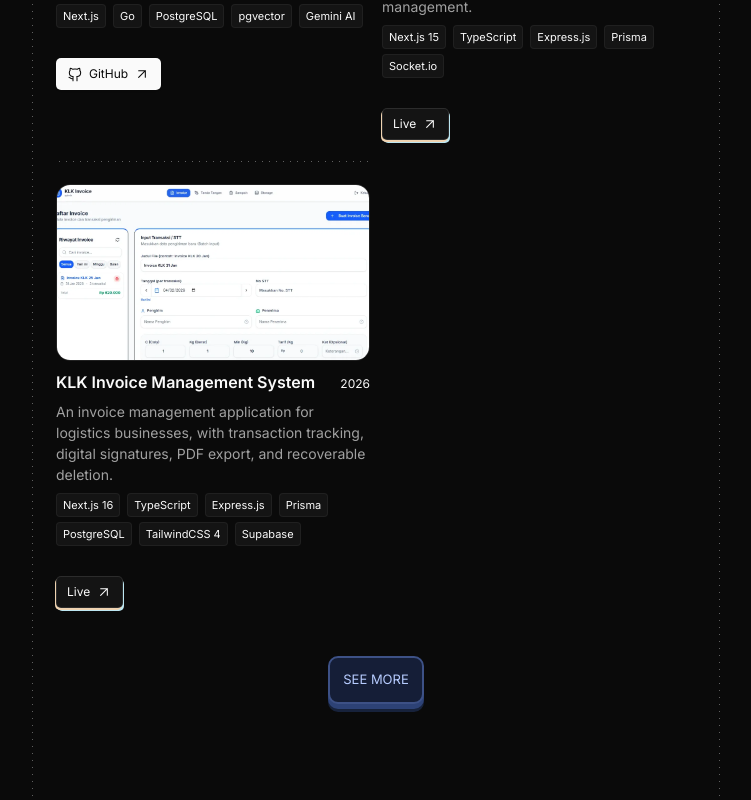
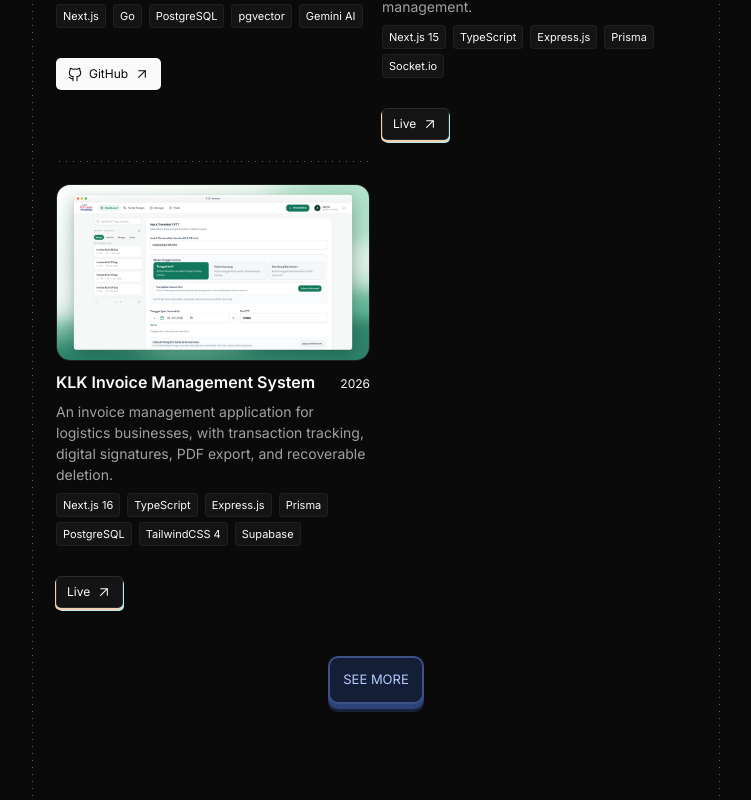
Before and after one commit to Jordannst/dev-folio, a Next.js app: page / in a window 1280 px wide. Shown: the part 1693-2493 px from the top of the page, without its empty margins (264-1015 px from the left). Built offline with nearby package versions, Linux system fonts and the light colour scheme.

Commit message:
feat(projects): add KLK hover video preview

```diff
--- a/src/app/globals.css
+++ b/src/app/globals.css
@@ -158,3 +158,8 @@ body:has(:focus-visible) .bottom-blur { opacity:0; }.scroll-progress { position:
   .skill[data-expanded=true] .skill-label { position:absolute; top:calc(100% + 6px); left:0; z-index:5; width:max-content; max-width:160px; margin:0; padding:5px 8px; border:1px solid var(--border); border-radius:6px; background:var(--surface); color:var(--foreground); box-shadow:0 3px 12px #0002; }
   .skill-row > [data-skill]:last-child .skill-label { left:auto; right:0; }
 }
+
+.project-preview { position:relative; display:block; width:100%; padding:0; overflow:hidden; aspect-ratio:16/9; border:1px solid var(--border); border-radius:14px; background:transparent; isolation:isolate; }
+.project-preview .project-image { border:0; border-radius:0; }
+.project-preview video { position:absolute; inset:0; width:100%; height:100%; object-fit:cover; opacity:0; transition:opacity 120ms ease; pointer-events:none; }
+.project-preview[data-playing=true] video { opacity:1; }
--- /dev/null
+++ b/src/components/project-preview.tsx
@@ -0,0 +1,69 @@
+"use client";
+
+import Image from "next/image";
+import { useEffect, useRef, useState } from "react";
+
+export function ProjectPreview({ src, poster, title, active }: { src: string; poster: string; title: string; active: boolean }) {
+  const frame = useRef<HTMLButtonElement>(null);
+  const video = useRef<HTMLVideoElement>(null);
+  const [canAutoPlay, setCanAutoPlay] = useState(false);
+  const [warm, setWarm] = useState(false);
+  const [visible, setVisible] = useState(false);
+  const [pageVisible, setPageVisible] = useState(true);
+  const [manual, setManual] = useState<boolean | null>(null);
+  const [playing, setPlaying] = useState(false);
+  const [failed, setFailed] = useState(false);
+  const shouldPlay = !failed && visible && pageVisible && (manual ?? (active && canAutoPlay));
+
+  useEffect(() => {
+    const reduced = matchMedia("(prefers-reduced-motion: reduce)");
+    const pointer = matchMedia("(hover: hover) and (pointer: fine)");
+    const connection = (navigator as Navigator & { connection?: { saveData: boolean } }).connection;
+    const policy = () => setCanAutoPlay(!reduced.matches && pointer.matches && !connection?.saveData);
+    const visibility = () => { setPageVisible(!document.hidden); if (document.hidden) setManual(null); };
+    policy(); visibility();
+    reduced.addEventListener("change", policy); pointer.addEventListener("change", policy);
+    document.addEventListener("visibilitychange", visibility);
+    const observer = new IntersectionObserver(([entry]) => {
+      setVisible(entry.isIntersecting);
+      if (!entry.isIntersecting) setManual(null);
+    }, { threshold: .1 });
+    observer.observe(frame.current!);
+    return () => {
+      observer.disconnect();
+      reduced.removeEventListener("change", policy); pointer.removeEventListener("change", policy);
+      document.removeEventListener("visibilitychange", visibility);
+    };
+  }, []);
+
+  useEffect(() => {
+    if (!canAutoPlay) return;
+    // Warm only nearby desktop previews; touch/save-data users load on demand.
+    const observer = new IntersectionObserver(([entry]) => {
+      if (entry.isIntersecting) { setWarm(true); observer.disconnect(); }
+    }, { rootMargin: "160px" });
+    observer.observe(frame.current!);
+    return () => observer.disconnect();
+  }, [canAutoPlay]);
+
+  useEffect(() => { if (!active) setManual(null); }, [active]);
+
+  useEffect(() => {
+    const element = video.current!;
+    if (shouldPlay) {
+      void element.play().catch(() => setPlaying(false));
+    } else {
+      element.pause();
+      setPlaying(false);
+      if (element.readyState > 0) element.currentTime = 0;
+    }
+  }, [shouldPlay]);
+
+  return <button ref={frame} type="button" className="project-preview" data-playing={playing && shouldPlay}
+    aria-label={`Video preview: ${title}`} aria-pressed={shouldPlay} disabled={failed} onClick={() => setManual(!shouldPlay)}>
+    <Image className="project-image" src={poster} alt={`${title} application preview`} width={1920} height={1080} sizes="(min-width: 1024px) 25vw, (min-width: 640px) 50vw, 95vw" />
+    <video ref={video} src={warm || shouldPlay ? src : undefined} preload={shouldPlay ? "auto" : warm ? "metadata" : "none"}
+      width={1280} height={720} muted loop playsInline disablePictureInPicture aria-hidden="true"
+      onPlaying={() => setPlaying(true)} onPause={() => setPlaying(false)} onError={() => setFailed(true)} />
+  </button>;
+}
--- a/src/components/projects.tsx
+++ b/src/components/projects.tsx
@@ -4,6 +4,7 @@ import Image from "next/image";
 import { useRef, useState } from "react";
 import { filterProjects, type Project, type ProjectFilter } from "@/data/portfolio";
 import { Icon } from "./icon";
+import { ProjectPreview } from "./project-preview";
 
 const filters: { id: ProjectFilter; label: string }[] = [{ id: "all", label: "All" }, { id: "ai", label: "AI" }, { id: "business", label: "Business" }];
 
@@ -19,13 +20,22 @@ export function Projects({ projects, preloadFirstImage = false }: { projects: Pr
       }}>{filter.label}{filter.id === "business" && <span aria-hidden="true"> ✧</span>}</button>)}
     </div>
     <div id="project-panel" role="tabpanel" aria-labelledby={`tab-${active}`} tabIndex={0} className="projects-grid project-panel-enter" key={active}>
-      {filterProjects(active, projects).map(project => <article className="project-card" key={project.slug}>
-        <Image className="project-image" src={project.image} alt={`${project.title} application preview`} width={project.imageWidth} height={project.imageHeight} preload={preloadFirstImage && project.slug === projects[0]?.slug} sizes="(min-width: 1024px) 25vw, (min-width: 640px) 50vw, 95vw" />
+      {filterProjects(active, projects).map(project => <ProjectCard key={project.slug} project={project} preload={preloadFirstImage && project.slug === projects[0]?.slug} />)}
+    </div>
+  </>;
+}
+
+function ProjectCard({ project, preload }: { project: Project; preload: boolean }) {
+  const [hovered, setHovered] = useState(false);
+  const [focused, setFocused] = useState(false);
+  return <article className="project-card" onPointerEnter={event => { if (event.pointerType !== "touch") setHovered(true); }}
+    onPointerLeave={() => setHovered(false)} onFocusCapture={event => { if (event.target.matches(":focus-visible")) setFocused(true); }}
+    onBlurCapture={event => { if (!event.currentTarget.contains(event.relatedTarget)) setFocused(false); }}>
+        {project.previewVideo ? <ProjectPreview src={project.previewVideo} poster={project.image} title={project.title} active={hovered || focused} /> :
+          <Image className="project-image" src={project.image} alt={`${project.title} application preview`} width={project.imageWidth} height={project.imageHeight} preload={preload} sizes="(min-width: 1024px) 25vw, (min-width: 640px) 50vw, 95vw" />}
         <div className="project-title"><h3>{project.title}</h3><time>{project.year}</time></div>
         <p>{project.description}</p>
         <div className="tags">{project.tags.map(tag => <span key={tag}>{tag}</span>)}</div>
         <div className="project-links">{project.links.map(link => <a className={`button ${link.label === "GitHub" ? "github-button" : "live-button"}`} key={link.url} href={link.url} target="_blank" rel="noopener noreferrer" aria-label={`${link.label}: ${project.title} (opens in new tab)`}>{link.label === "GitHub" && <Icon name="github" />}{link.label}<Icon name="arrow" /></a>)}</div>
-      </article>)}
-    </div>
-  </>;
+      </article>;
 }
--- a/src/data/portfolio.ts
+++ b/src/data/portfolio.ts
@@ -229,9 +229,10 @@ export const portfolio = {
         "TailwindCSS 4",
         "Supabase"
       ],
-      "image": "/images/klkinvoice.webp",
-      "imageWidth": 1002,
-      "imageHeight": 676,
+      "image": "/images/klk-showcase-first-frame.jpg",
+      "imageWidth": 1920,
+      "imageHeight": 1080,
+      "previewVideo": "/videos/klk-showcase-720p60.mp4",
       "links": [
         {
           "label": "Live",
@@ -245,7 +246,7 @@ export const portfolio = {
   ]
 };
 
-export type Project = (typeof portfolio.projects)[number];
+export type Project = (typeof portfolio.projects)[number] & { previewVideo?: string };
 export type Experience = (typeof portfolio.experience)[number];
 export type ProjectFilter = 'all' | 'ai' | 'business';
 export function filterProjects(filter: ProjectFilter, projects: Project[] = portfolio.projects): Project[] {
```
Also changed, not shown: public/images/klk-showcase-first-frame.jpg (added), 1 other file (tests, documents, lock files or other folders).
